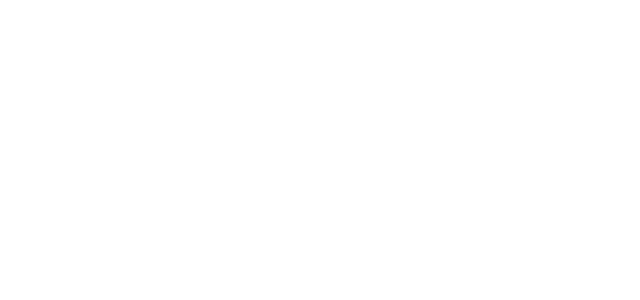
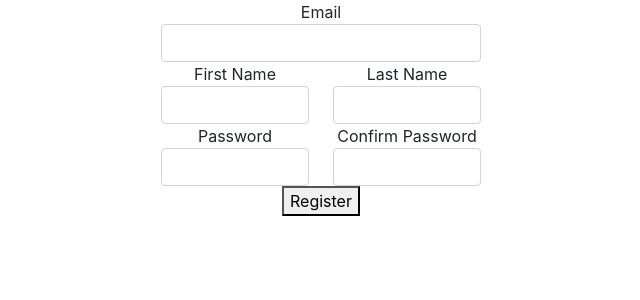
Before and after one commit to Yeoman-work/NMPCAPort, a React (Create React App) app in the folder client/: page /yeoman/register in a window 1280 px wide. Before the commit this address had no page. Shown: the top 300 px of the page, without its empty margins (319-959 px from the left). Built offline with nearby package versions, Linux system fonts and the light colour scheme.

Commit message:
next step: configure cors to accept traffic from the front-end

```diff
--- a/client/src/App.js
+++ b/client/src/App.js
@@ -1,6 +1,7 @@
 import './App.css';
 import {BrowserRouter as Router, Routes, Route } from 'react-router-dom'
 import LoginView from "./views/LoginView";
+import RegistrationView from "./views/RegistrationView";
 
 function App() {
   return (
@@ -8,6 +9,7 @@ function App() {
         <Router>
             <Routes>
                 <Route path={'/yeoman'}>
+                    <Route path={'register'} element={<RegistrationView/>}/>
                     <Route path={'login'} element={<LoginView/>}/>
                 </Route>
             </Routes>
--- /dev/null
+++ b/client/src/components/RegistrationForm.js
@@ -0,0 +1,53 @@
+import React from "react";
+
+
+
+const RegistrationForm = props =>{
+
+    const {registration, setRegistration, registrationHandler} = props;
+
+    const inputChange = (e) =>{
+        console.log('name ' + e.target.name);
+        console.log('value ' + e.target.value);
+
+        let registrationObj = {...registration};
+
+        registrationObj[e.target.name] = e.target.value;
+
+        setRegistration(registrationObj);
+
+    }
+
+
+    return(
+        <form onSubmit={registrationHandler} className={'w-25 m-auto'}>
+            <div className={'form-group'}>
+                <label htmlFor="">Email</label>
+                <input type="text" name={'email'} className={'form-control'} onChange={(e)=>inputChange(e)}/>
+            </div>
+            <div className={'row'}>
+                <div className={'col'}>
+                    <label htmlFor="">First Name</label>
+                    <input type="text" name={'firstName'}  className={'form-control'} onChange={(e)=>inputChange(e)}/>
+                </div>
+                <div className={'col'}>
+                    <label htmlFor="">Last Name</label>
+                    <input type="text" name={'lastName'} className={'form-control'} onChange={(e)=>inputChange(e)}/>
+                </div>
+            </div>
+            <div className={'row'}>
+                <div className={'col'}>
+                    <label htmlFor="">Password</label>
+                    <input type="password" name={'password'} className={'form-control'} onChange={(e)=>inputChange(e)}/>
+                </div>
+                <div className={'col'}>
+                    <label htmlFor="">Confirm Password</label>
+                    <input type="password" name={'confirmPassword'} className={'form-control'} onChange={(e)=>inputChange(e)}/>
+                </div>
+            </div>
+            <button>Register</button>
+        </form>
+    )
+}
+
+export default RegistrationForm
--- /dev/null
+++ b/client/src/views/RegistrationView.js
@@ -0,0 +1,45 @@
+import React, {useState} from "react";
+import axios from "axios";
+import RegistrationForm from "../components/RegistrationForm";
+
+
+const RegistrationView = props =>{
+
+    const [registration, setRegistration] = useState({
+        email: '',
+        firstName: '',
+        lastName: '',
+        password: '',
+        confirmPassword: ''
+    });
+
+    const register = async (e)=>{
+        e.preventDefault()
+
+        try{
+
+            const registrationResponse = await axios.post('http://localhost:8080/users', registration)
+
+            console.log(registrationResponse);
+
+
+        }catch(error){
+
+            console.log(error);
+        }
+
+    }
+
+
+    return(
+        <div>
+            <RegistrationForm
+                registration={registration}
+                setRegistration={setRegistration}
+                registrationHandler={register}
+            />
+        </div>
+    )
+}
+
+export default RegistrationView
```
